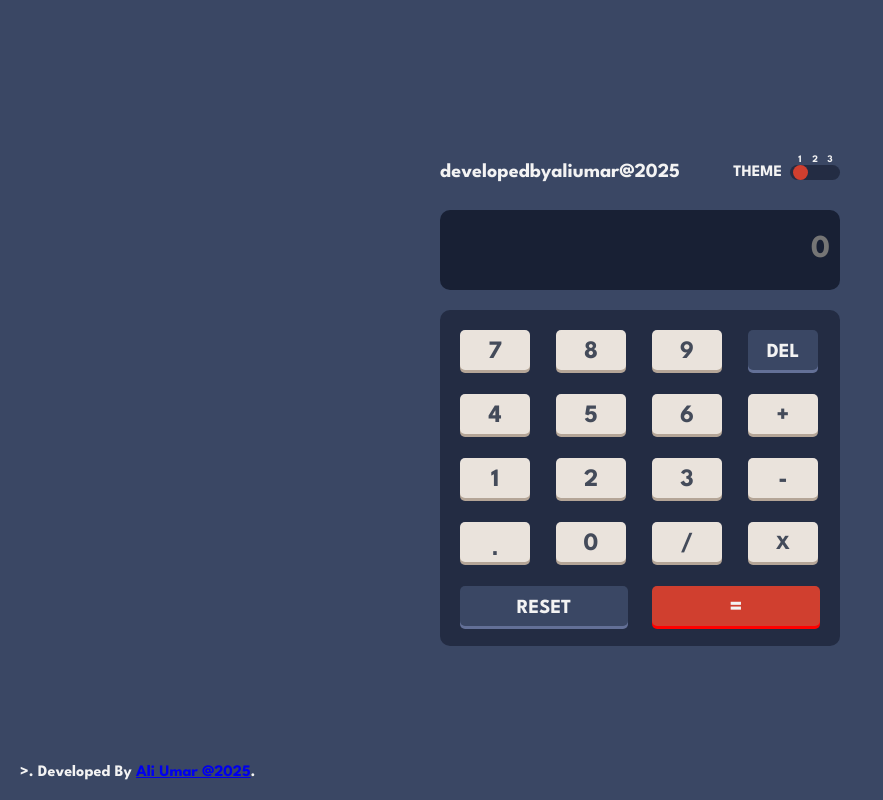
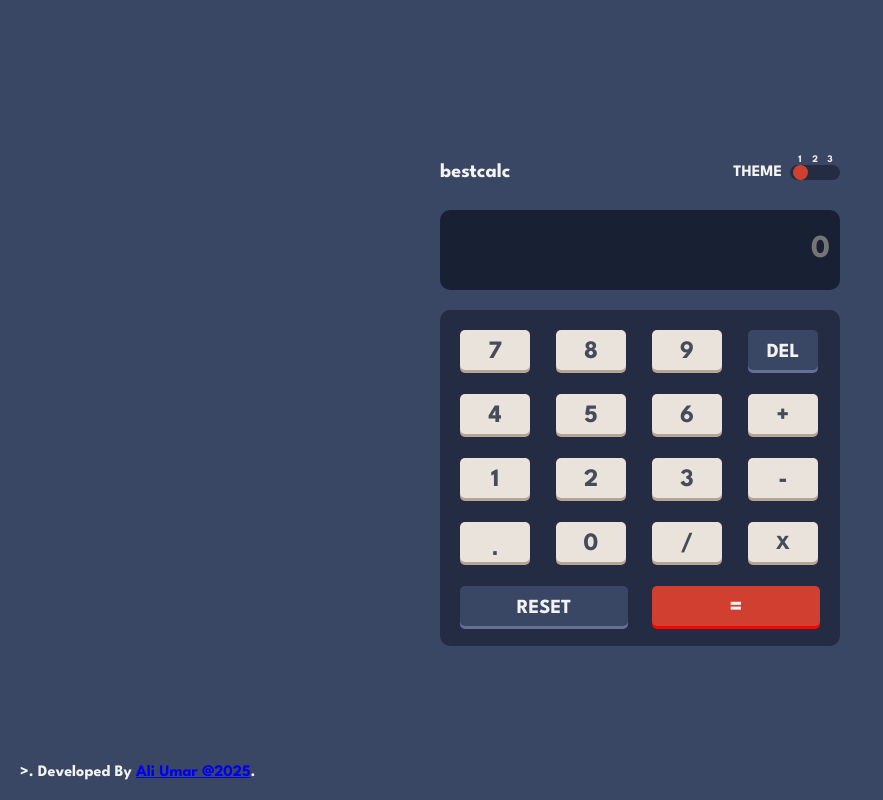
Before and after one commit to aliumar123178/download-ymihon, a plain HTML site: page index.html in a window 1280 px wide. Shown: the whole page, without its empty margins (0-883 px from the left). Drawn offline with Linux system fonts and the light colour scheme.

Commit message:
Updated html  for calculator

```diff
--- a/index.html
+++ b/index.html
@@ -20,7 +20,7 @@
   <body class="blue">
     <main>
       <section id="header">
-        <p>developedbyaliumar@2025</p>
+        <p>bestcalc </p>
 
         <div class="themeCont">
           <label for="theme">Theme</label>
```
